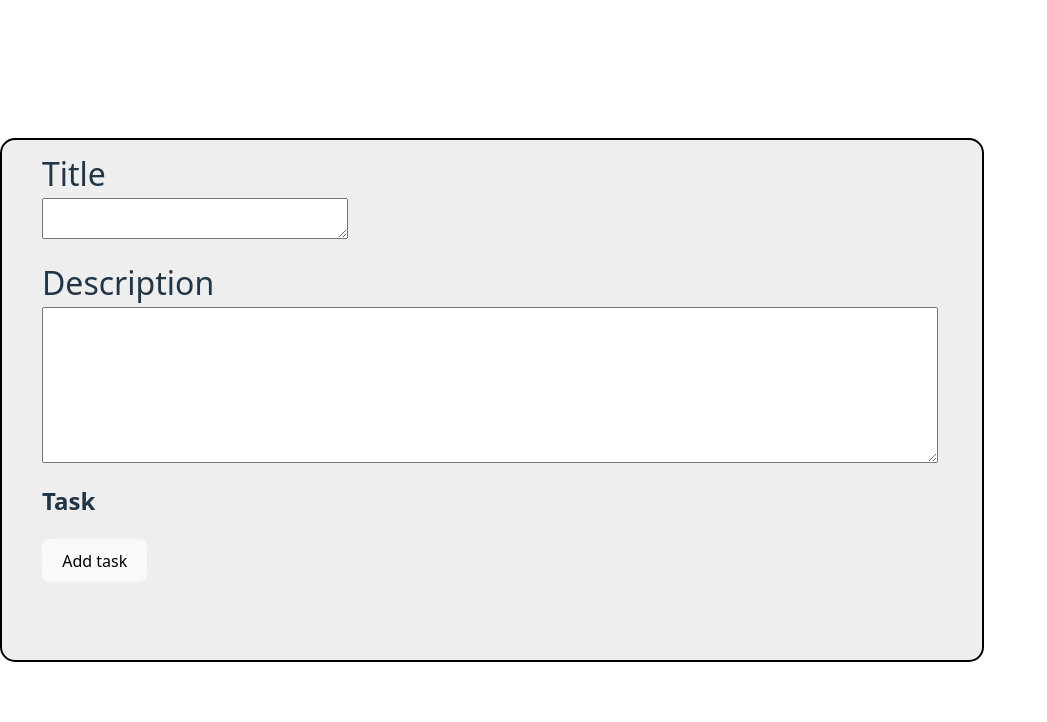
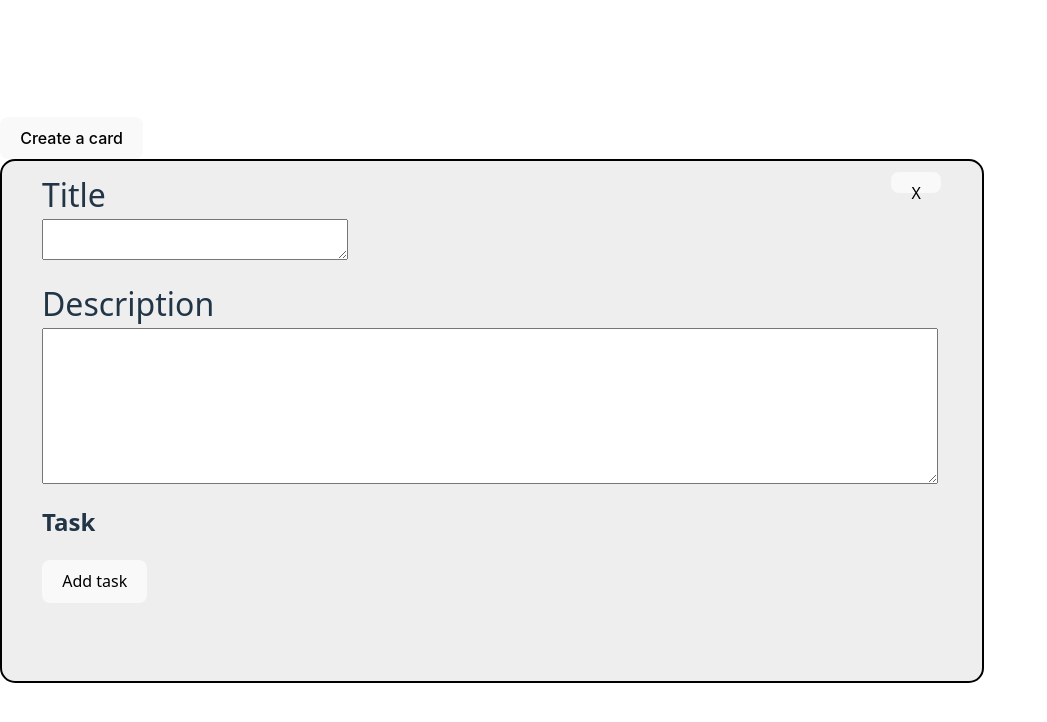
Before and after one commit to Matthieu-Wivers/project, a React (Vite) app: page / in a window 1280 px wide. Shown: the top 722 px of the page, without its empty margins (0-1047 px from the left). Built offline with nearby package versions, Linux system fonts and the light colour scheme; a web font is replaced by a local one.

Commit message:
add CreateButton.jsx and add a close button to CreateCard

```diff
--- a/src/App.css
+++ b/src/App.css
@@ -3,3 +3,7 @@
   padding: 0px;
   box-sizing: border-box;
 }
+
+::-webkit-scrollbar {
+  height: 0px;
+}
--- a/src/App.jsx
+++ b/src/App.jsx
@@ -3,12 +3,14 @@ import reactLogo from './assets/react.svg'
 import viteLogo from '/vite.svg'
 import './App.css'
 import CreateCard from './components/CreateCard'
+import CreateButton from './components/CreateButton'
 
 function App() {
   const [count, setCount] = useState(0)
 
   return (
     <>
+      <CreateButton />
       <CreateCard />
     </>
   )
--- /dev/null
+++ b/src/components/CreateButton.jsx
@@ -0,0 +1,28 @@
+import React from 'react';
+import styled from 'styled-components';
+import PropTypes from 'prop-types';
+import CreateCard from './CreateCard';
+
+const StyledCreateButton = styled.button `
+
+`
+
+const CreateButton = () => {
+    // Hide the card edition window on load of the page
+    window.onload = () => {
+        document.querySelector('#createCard').style.display = "none";
+    }
+
+    // Show the card edition window
+    function showCardCreator(){
+        document.querySelector('#createCard').style.display = "flex";
+    }
+
+    return (
+        <StyledCreateButton onClick={showCardCreator}>
+            Create a card
+        </StyledCreateButton>
+    );
+};
+
+export default CreateButton;
--- a/src/components/CreateCard.jsx
+++ b/src/components/CreateCard.jsx
@@ -14,8 +14,21 @@ const StyledCreateCard = styled.div`
     padding: 10px 40px;
     font-family: system-ui, -apple-system, BlinkMacSystemFont, Segoe UI, 'Roboto', Oxygen, Ubuntu, Cantarell, 'Open Sans', 'Helvetica Neue', sans-serif;
     overflow: scroll;
+    flex-direction: column;
+    margin: auto;
 
-    & .title {
+    & .firstRowTitle {
+        display: flex;
+        justify-content: space-between;
+
+        &>button {
+            height: 20px;
+            position: sticky;
+            top: 1px;
+            right: 1px;
+        }
+
+        &>.title {
             display: flex;
             flex-direction: column;
             margin-bottom: 20px;
@@ -30,6 +43,7 @@ const StyledCreateCard = styled.div`
                 width: 18.75rem;
                 height: 2.2rem;
                 font-size: 28px;
+            }
         }
     }
 
@@ -51,17 +65,26 @@ const StyledCreateCard = styled.div`
         }
     }
 
-        & .shown {
-            display: flex;
+    & .task {
+
+        &>.firstRowTask {
+
+            &>button {
+                cursor: pointer;
+            }
         }
 
-        & .hidden {
-            display: none;
+        &>#newTaskBar {
+
+            &>div {
+
+                &>button {
+                    cursor: pointer;
+                }
+            }
         }
 
-    & .task {
-
-        &>div {
+        &>.taskList {
 
             &>ol {
                 display: flex;
@@ -78,14 +101,21 @@ const StyledCreateCard = styled.div`
 
                         &>button {
                             border-radius: 15px;
+                            cursor: pointer;
+                        }
                     }
                 }
             }
         }
     }
 
+    & .shown {
+        display: flex;
     }
 
+    & .hidden {
+        display: none;
+    }
 `
 
 const CreateCard = () => {
@@ -120,20 +150,28 @@ const CreateCard = () => {
             setIsActive(!isActive);  // Set class .hidden to #newTaskBar
     }
 
+    // Close the card edition window
+    function closeCardEdition(){
+        document.querySelector('#createCard').style.display = "none";
+    }
+
 
 
     return (
-        <StyledCreateCard>
+        <StyledCreateCard id="createCard">
+            <div className="firstRowTitle">
                 <div className="title">
                     <label htmlFor="title">Title</label>
                     <textarea type="text" name="title" id=""></textarea>
+                </div>
+                <button onClick={closeCardEdition}>X</button>
             </div>
             <div className="description">
                 <label htmlFor="description">Description</label>
                 <textarea type="text" name="description" id="desc"></textarea>
             </div>
             <div className="task">
-                <div className="firstRow">
+                <div className="firstRowTask">
                     <h2>Task</h2>
                     <button onClick={handleClick}>Add task</button>
                 </div>
@@ -144,7 +182,7 @@ const CreateCard = () => {
                         <button onClick={handleClick}>Cancel</button>
                     </div>
                 </div>
-                <div>
+                <div className="taskList">
 		            <ol></ol>
                 </div>
             </div>
```
Lines whose indentation alone changed are shown as unchanged.
